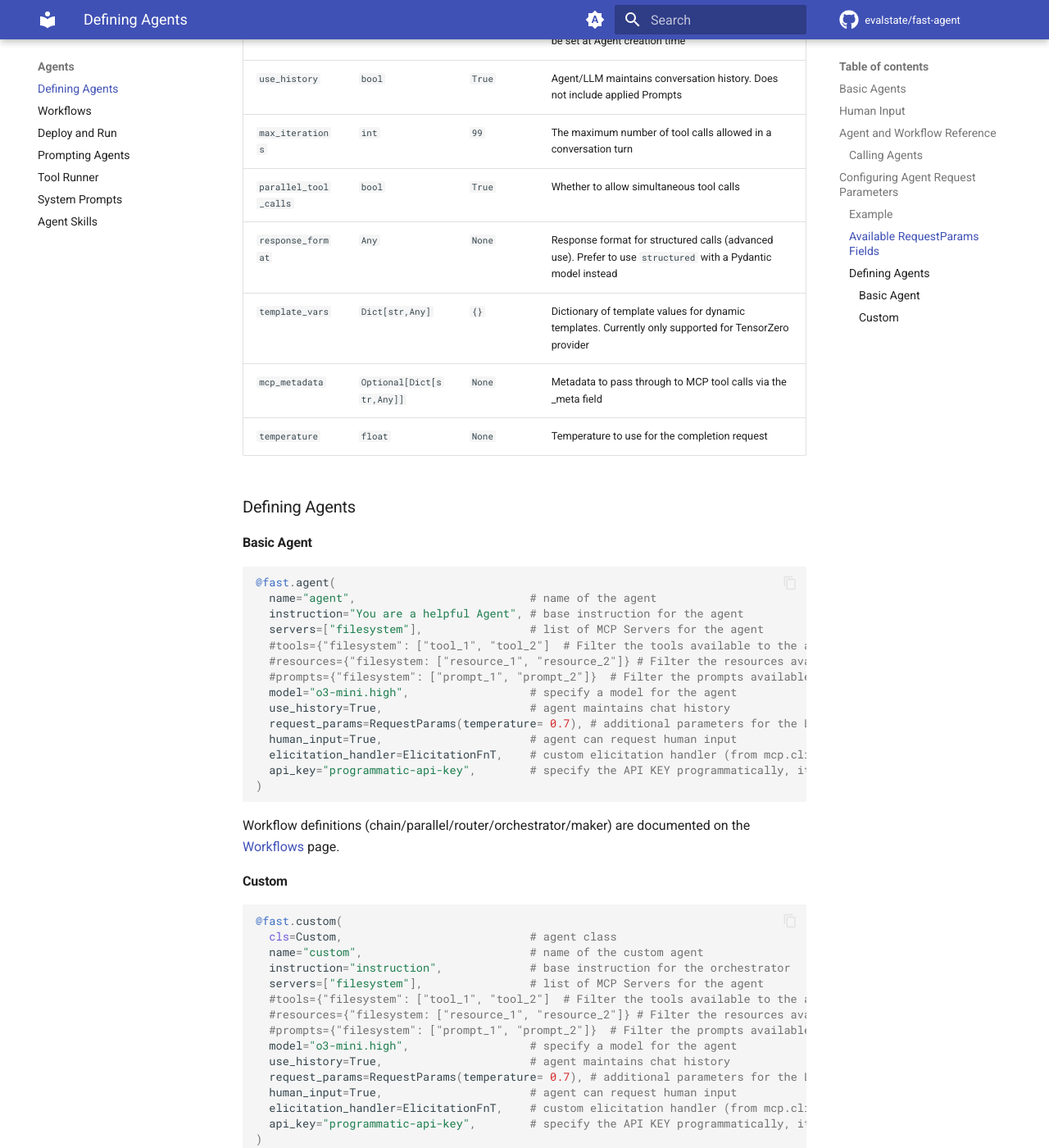
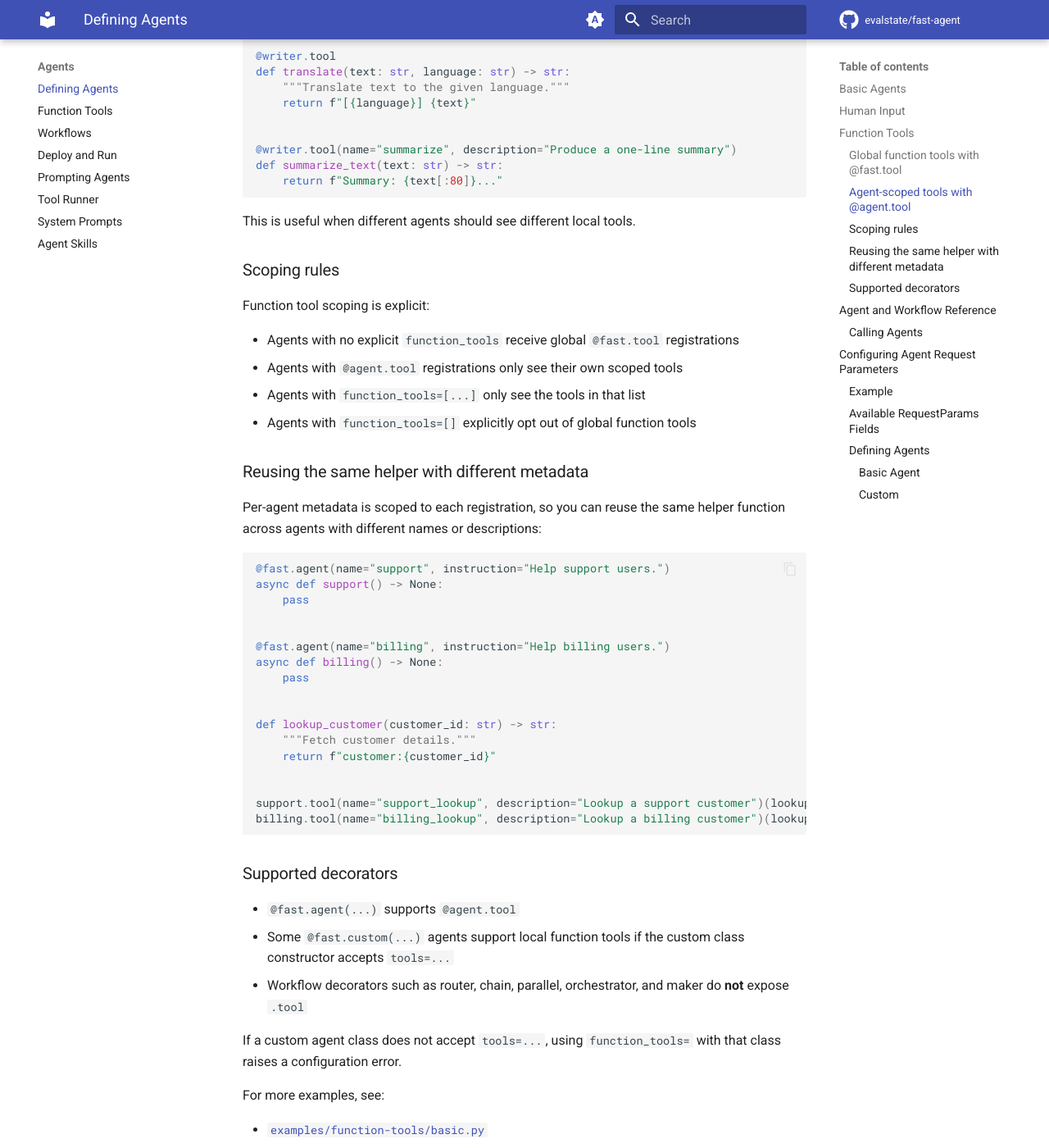
Before and after one commit to evalstate/fast-agent-docs, an MkDocs documentation site: the page built from docs/agents/defining.md, in a window 1280 px wide and 1400 px high, scrolled down 2821 px. Shown: the whole window at 82% size. Built offline with MkDocs 1.6.1 and Material for MkDocs 9.7.7, drawn with Linux system fonts in a browser that asks for light colours; comment, search, counter and statistics services are not loaded; some of the changed text lies outside the part shown.

Commit message:
tool docs update

````diff
--- a/docs/agents/defining.md
+++ b/docs/agents/defining.md
@@ -77,6 +77,113 @@ await agent("print the next number in the sequence")
 
 In the example `human_input.py`, the agent will prompt the user for additional information to complete the task.
 
+## Function Tools
+
+`fast-agent` supports two kinds of tools:
+
+- **MCP tools** provided by configured servers via `servers=[...]`
+- **Local Python function tools** provided directly in your application with `function_tools=`, `@fast.tool`, or `@agent.tool`
+
+Use local function tools when you want to expose ordinary Python functions to an agent without running an MCP server.
+
+### Global function tools with `@fast.tool`
+
+For convenience, `@fast.tool` registers a local Python function tool that is available to agents that support function tools and do **not** declare an explicit `function_tools` list.
+
+```python
+from fast_agent import FastAgent
+
+fast = FastAgent("Function Tools Example")
+
+
+@fast.tool
+def get_weather(city: str) -> str:
+    """Return the current weather for a city."""
+    return f"Sunny in {city}"
+
+
+@fast.tool(name="add", description="Add two whole numbers")
+def add_numbers(a: int, b: int) -> int:
+    return a + b
+
+
+@fast.agent(name="assistant", instruction="You are helpful.")
+async def main() -> None:
+    pass
+```
+
+Both sync and async functions are supported. By default, the tool name comes from the Python function name and the description comes from the function docstring.
+
+### Agent-scoped tools with `@agent.tool`
+
+`@agent.tool` registers a local Python function tool on one specific agent:
+
+```python
+@fast.agent(name="writer", instruction="You write and translate text.")
+async def writer() -> None:
+    pass
+
+
+@writer.tool
+def translate(text: str, language: str) -> str:
+    """Translate text to the given language."""
+    return f"[{language}] {text}"
+
+
+@writer.tool(name="summarize", description="Produce a one-line summary")
+def summarize_text(text: str) -> str:
+    return f"Summary: {text[:80]}..."
+```
+
+This is useful when different agents should see different local tools.
+
+### Scoping rules
+
+Function tool scoping is explicit:
+
+- Agents with no explicit `function_tools` receive global `@fast.tool` registrations
+- Agents with `@agent.tool` registrations only see their own scoped tools
+- Agents with `function_tools=[...]` only see the tools in that list
+- Agents with `function_tools=[]` explicitly opt out of global function tools
+
+### Reusing the same helper with different metadata
+
+Per-agent metadata is scoped to each registration, so you can reuse the same helper function across agents with different names or descriptions:
+
+```python
+@fast.agent(name="support", instruction="Help support users.")
+async def support() -> None:
+    pass
+
+
+@fast.agent(name="billing", instruction="Help billing users.")
+async def billing() -> None:
+    pass
+
+
+def lookup_customer(customer_id: str) -> str:
+    """Fetch customer details."""
+    return f"customer:{customer_id}"
+
+
+support.tool(name="support_lookup", description="Lookup a support customer")(lookup_customer)
+billing.tool(name="billing_lookup", description="Lookup a billing customer")(lookup_customer)
+```
+
+### Supported decorators
+
+- `@fast.agent(...)` supports `@agent.tool`
+- Some `@fast.custom(...)` agents support local function tools if the custom class constructor accepts `tools=...`
+- Workflow decorators such as router, chain, parallel, orchestrator, and maker do **not** expose `.tool`
+
+If a custom agent class does not accept `tools=...`, using `function_tools=` with that class raises a configuration error.
+
+For more examples, see:
+
+- [`examples/function-tools/basic.py`](https://github.com/evalstate/fast-agent/blob/main/examples/function-tools/basic.py)
+- [`examples/function-tools/scoping.py`](https://github.com/evalstate/fast-agent/blob/main/examples/function-tools/scoping.py)
+- [Function Tools](function_tools.md)
+
 ## Agent and Workflow Reference
 
 ### Calling Agents
@@ -142,9 +249,10 @@ from fast_agent.types import RequestParams
   name="agent",                          # name of the agent
   instruction="You are a helpful Agent", # base instruction for the agent
   servers=["filesystem"],                # list of MCP Servers for the agent
-  #tools={"filesystem": ["tool_1", "tool_2"]  # Filter the tools available to the agent. Defaults to all
-  #resources={"filesystem: ["resource_1", "resource_2"]} # Filter the resources available to the agent. Defaults to all
-  #prompts={"filesystem": ["prompt_1", "prompt_2"]}  # Filter the prompts available to the agent. Defaults to all.
+  #tools={"filesystem": ["tool_1", "tool_2"]}  # Filter MCP tools by server. Defaults to all
+  #resources={"filesystem": ["resource_1", "resource_2"]}  # Filter MCP resources by server. Defaults to all
+  #prompts={"filesystem": ["prompt_1", "prompt_2"]}  # Filter MCP prompts by server. Defaults to all
+  #function_tools=[helper_fn, "tools.py:other_helper"],  # Local Python function tools for this agent
   model="o3-mini.high",                  # specify a model for the agent
   use_history=True,                      # agent maintains chat history
   request_params=RequestParams(temperature= 0.7), # additional parameters for the LLM (or RequestParams())
@@ -164,9 +272,10 @@ Workflow definitions (chain/parallel/router/orchestrator/maker) are documented o
   name="custom",                         # name of the custom agent
   instruction="instruction",             # base instruction for the orchestrator
   servers=["filesystem"],                # list of MCP Servers for the agent
-  #tools={"filesystem": ["tool_1", "tool_2"]  # Filter the tools available to the agent. Defaults to all
-  #resources={"filesystem: ["resource_1", "resource_2"]} # Filter the resources available to the agent. Defaults to all
-  #prompts={"filesystem": ["prompt_1", "prompt_2"]}  # Filter the prompts available to the agent. Defaults to all
+  #tools={"filesystem": ["tool_1", "tool_2"]}  # Filter MCP tools by server. Defaults to all
+  #resources={"filesystem": ["resource_1", "resource_2"]}  # Filter MCP resources by server. Defaults to all
+  #prompts={"filesystem": ["prompt_1", "prompt_2"]}  # Filter MCP prompts by server. Defaults to all
+  #function_tools=[helper_fn],            # Local Python function tools, if Custom accepts tools=...
   model="o3-mini.high",                  # specify a model for the agent
   use_history=True,                      # agent maintains chat history
   request_params=RequestParams(temperature= 0.7), # additional parameters for the LLM (or RequestParams())
--- a/mkdocs.yml
+++ b/mkdocs.yml
@@ -92,6 +92,7 @@ nav:
 #    - Installation: getting_started/installation.md
   - Agents:
       - agents/defining.md
+      - Function Tools: agents/function_tools.md
       - Workflows: agents/workflows.md
       - agents/running.md
       - agents/prompting.md
````
Also changed, not shown: docs/agents/function_tools.md (added, +229 -0 lines), docs/agents/tool_runner.md (+1 -1 lines), docs/ref/class_reference.md (+34 -0 lines).
